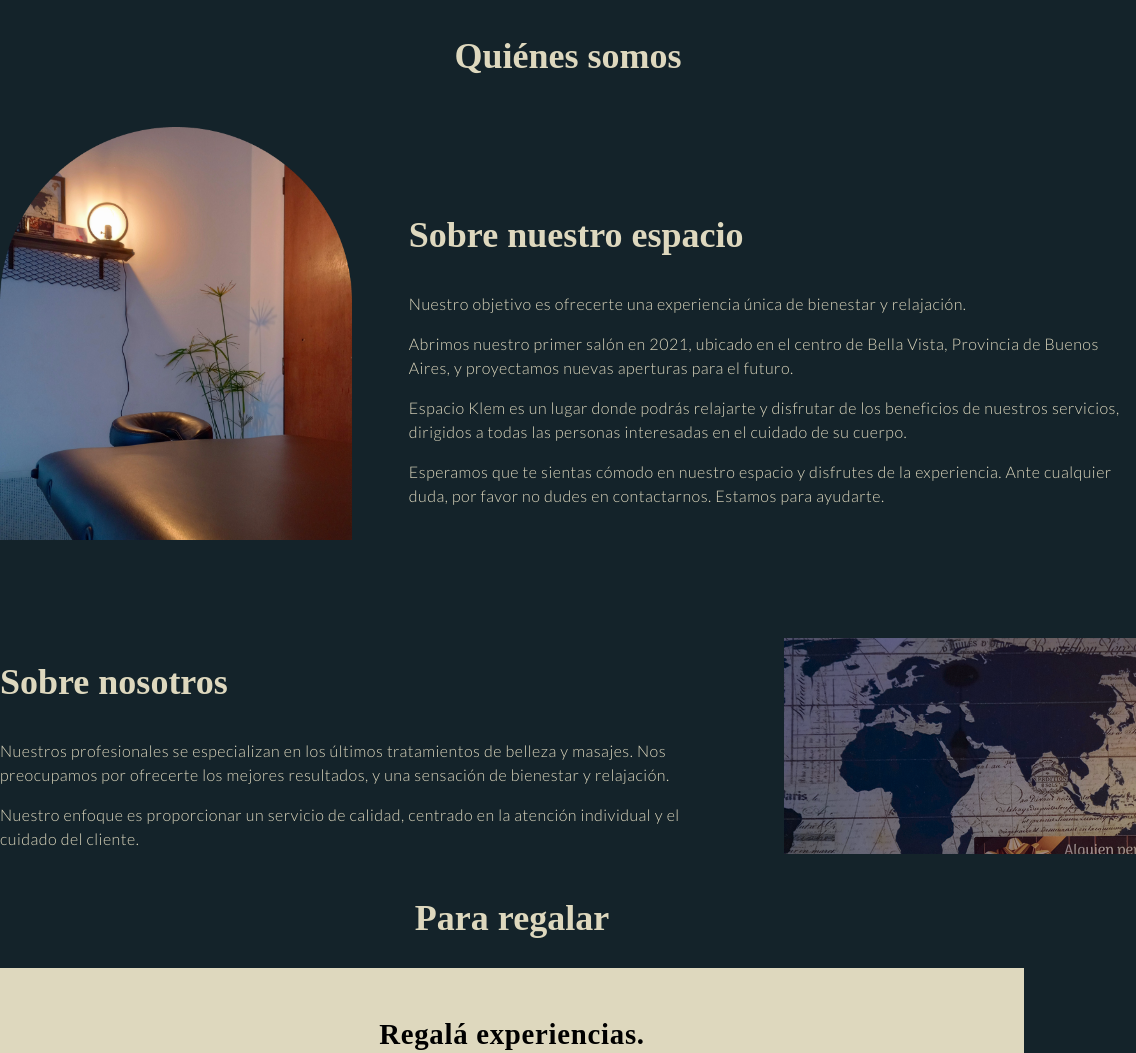
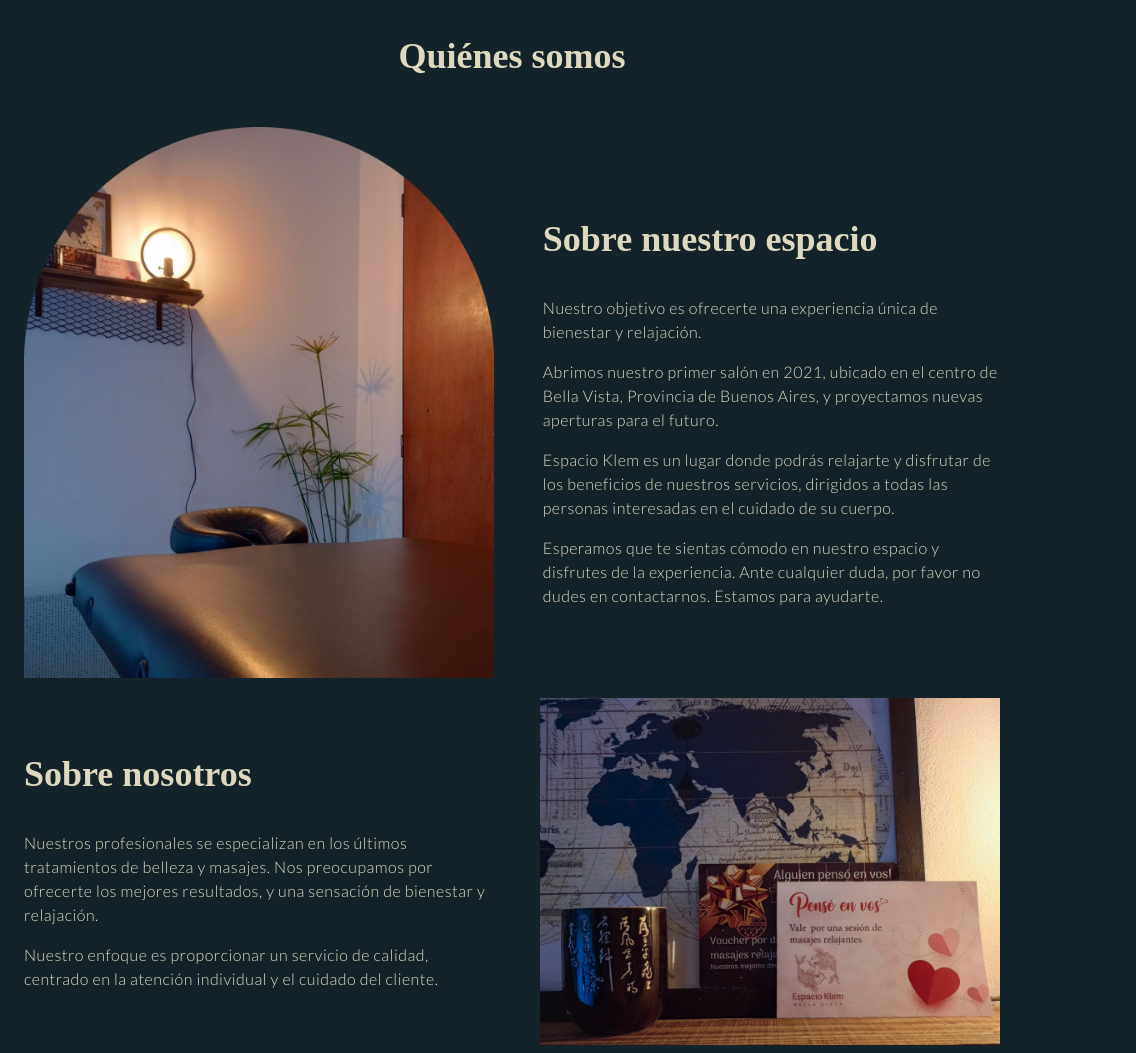
Before and after one commit to joaquingutierrez/espacio-klem, a React (Create React App) app: page / in a window 1024 px wide. Shown: the part 2220-3273 px from the top of the page, 1136 px wide, since content can reach past the window. Built offline with nearby package versions, Linux system fonts and the light colour scheme; a web font is replaced by a local one.

Commit message:
Seccion Sobre nosotros arreglada

```diff
--- a/src/components/QuienesSomos/style.css
+++ b/src/components/QuienesSomos/style.css
@@ -1,6 +1,7 @@
 #quienesSomosContainer {
-    width: 1136px;
+    max-width: 1136px;
     margin: auto;
+    padding: 0 24px;
 }
 
 .tituloQuienesSomos {
@@ -13,27 +14,36 @@
 .contenedorSobreNuestroEspacio {
     display: flex;
     align-items: center;
+    justify-content: center;
     gap: 5%;
     margin-top: 50px;
 }
-.contenedorSobreNosotros{
+
+.contenedorSobreNosotros {
     display: flex;
     align-items: center;
     gap: 5%;
-    margin-top: 50px;
 }
 
 .contenedorImagenSobreNuestroEspacio {
     width: 552px;
     min-width: 552px;
-    height: 648px;
+    height: fit-content;
     overflow: hidden;
+    display: flex;
+    align-items: center;
+    justify-content: center;
 }
+
 .contenedorImagenSobreNosotros {
     width: 552px;
     min-width: 552px;
-    height: 416px;
+    height: fit-content;
     overflow: hidden;
+    display: flex;
+    align-items: center;
+    justify-content: center;
+    margin-top: 20px;
 }
 
 .textoQuienesSomos {
@@ -54,72 +64,54 @@
     line-height: 24px;
 }
 
-@media (min-width:1121px) and (max-width:1260px) {
+@media (min-width:897px) and (max-width:1024px) {
     .contenedorImagenSobreNuestroEspacio {
-        width: 452px;
-        min-width: 452px;
-        height: 548px;
+        width: 470px;
+        min-width: 470px;
     }
+
     .contenedorImagenSobreNuestroEspacio img {
-        width: 452px;
+        width: 470px;
+        min-width: 470px;
     }
+
     .contenedorImagenSobreNosotros {
-        width: 452px;
-        min-width: 452px;
-        height: 316px;
+        width: 460px;
+        min-width: 460px;
+    }
+
+    .contenedorImagenSobreNosotros img {
+        width: 460px;
+        min-width: 460px;
     }
 }
-@media (min-width:981px) and (max-width:1120px) {
-    .contenedorImagenSobreNuestroEspacio {
-        width: 352px;
-        min-width: 352px;
-        height: 448px;
-    }
-    .contenedorImagenSobreNuestroEspacio img {
-        width: 352px;
-    }
-    .contenedorImagenSobreNosotros {
-        width: 352px;
-        min-width: 352px;
-        height: 216px;
-    }
-}
-@media (min-width:840px) and (max-width:980px) {
-    .contenedorImagenSobreNuestroEspacio {
-        width: 252px;
-        min-width: 252px;
-        height: 348px;
-    }
-    .contenedorImagenSobreNuestroEspacio img {
-        width: 252px;
-    }
-    .contenedorImagenSobreNosotros {
-        width: 252px;
-        min-width: 252px;
-        height: 116px;
-    }
-}
+
 @media (min-width:0) and (max-width:896px) {
     .contenedorImagenSobreNuestroEspacio {
         width: 300px;
         min-width: 300px;
         height: 396px;
     }
+
     .contenedorImagenSobreNuestroEspacio img {
         width: 300px;
     }
+
     .contenedorImagenSobreNosotros {
         width: 300px;
         min-width: 300px;
         height: 164px;
     }
+
     .contenedorSobreNuestroEspacio {
         flex-direction: column;
     }
+
     .contenedorSobreNosotros {
         flex-direction: column-reverse;
     }
 }
+
 @media (min-width:0) and (max-width:480px) {
     #quienesSomosContainer {
         width: 75%;
```
Also changed, not shown: Arreglar.txt (deleted).
